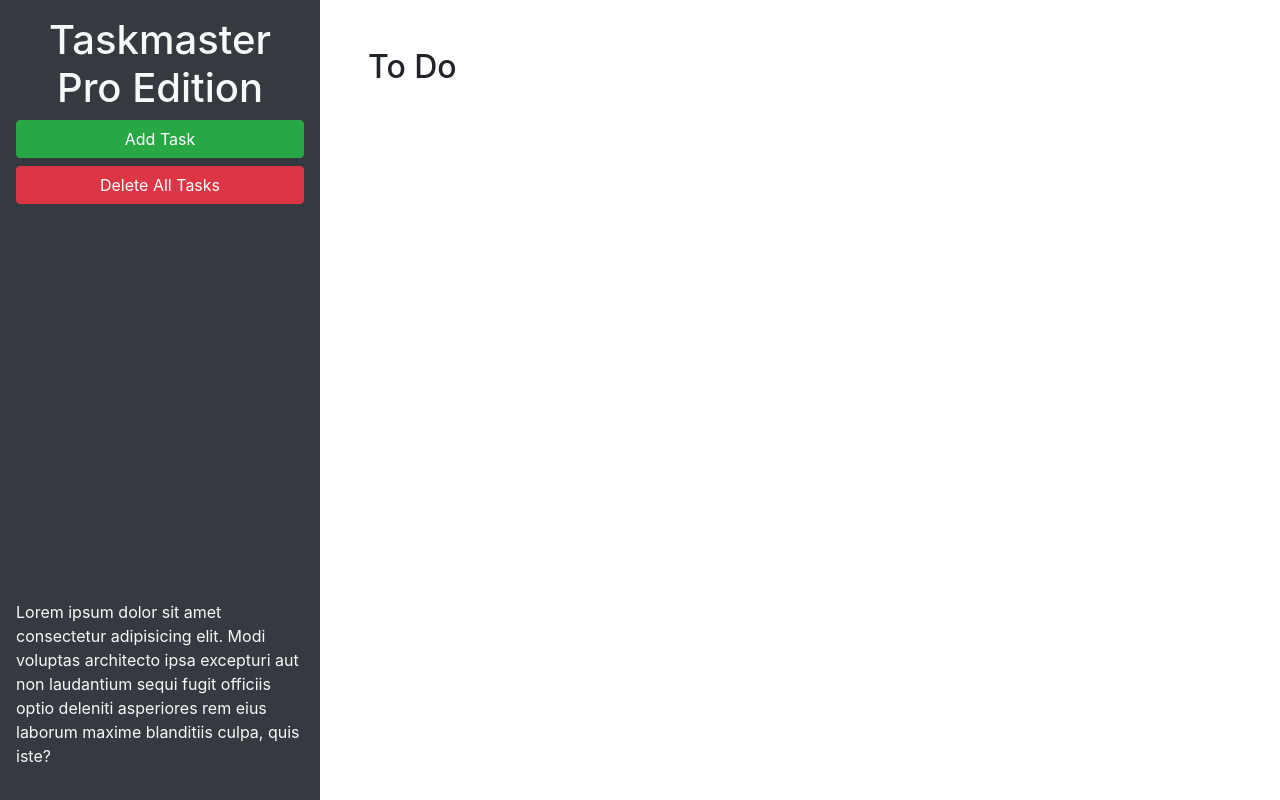
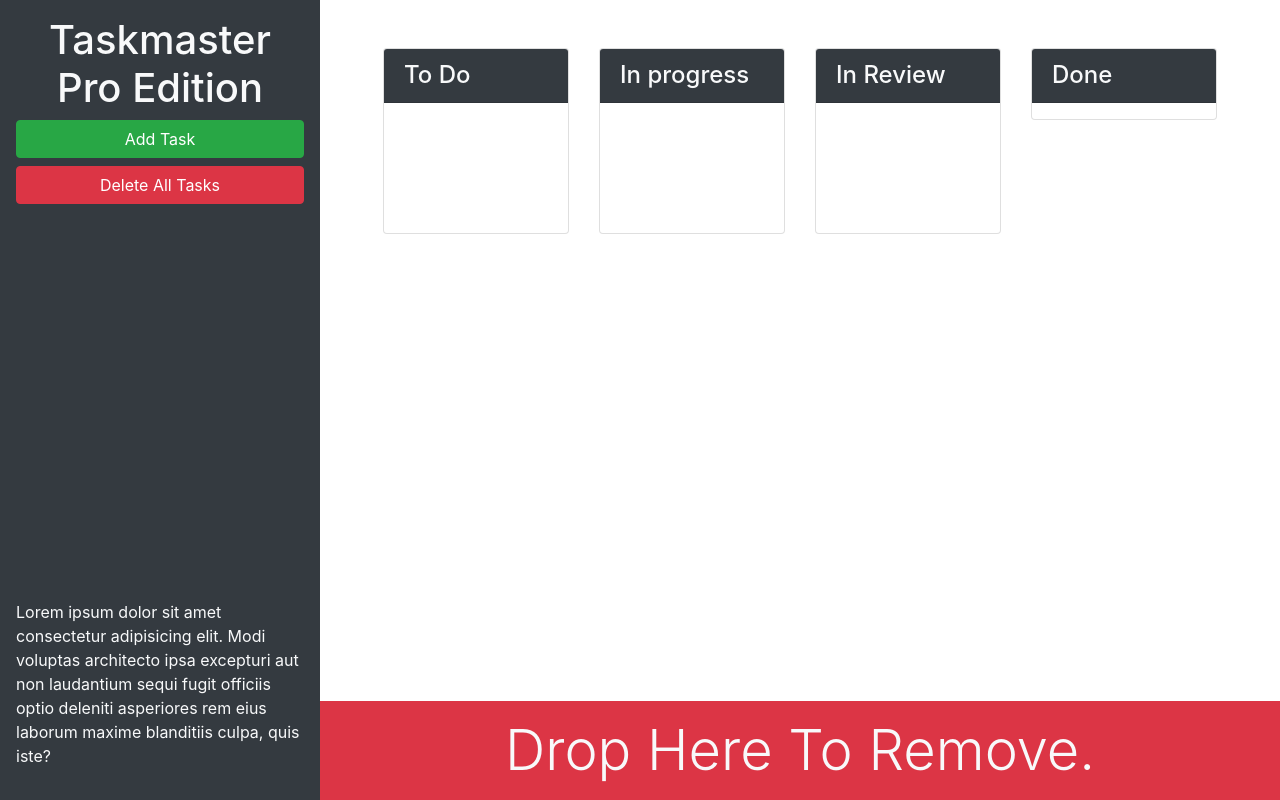
Before and after one commit to JasonKim0122/taskmaster-pro, a plain HTML site: page taskmaster-starter/index.html in a window 1280 px wide. Drawn offline with nearby package versions, Linux system fonts and the light colour scheme.

Commit message:
added bootstrap elements

```diff
--- a/taskmaster-starter/index.html
+++ b/taskmaster-starter/index.html
@@ -13,20 +13,61 @@
 <body>
 
   <div class="row min-vh-100 no-gutters">
-    <header class="col-12 col-lg-3 bg-dark text-light d-flex flex-column p-4 p-lg-3">
+    <header class="col-12 col-lg-3 bg-dark text-light sticky-top d-flex flex-column p-4 p-lg-3">
       <h1 class="text-center">Taskmaster Pro Edition</h1>
       <button id="create-task" class="btn btn-block btn-success" data-toggle="modal" data-target="#task-form-modal">Add
         Task</button>
       <button id="remove-tasks" class="btn btn-block btn-danger">Delete All Tasks</button>
-      <p class="mt-auto">Lorem ipsum dolor sit amet consectetur adipisicing elit. Modi voluptas architecto ipsa
+      <p class="mt-auto d-none d-lg-block">Lorem ipsum dolor sit amet consectetur adipisicing elit. Modi voluptas architecto ipsa
         excepturi aut non
         laudantium sequi fugit officiis optio deleniti asperiores rem eius laborum maxime blanditiis culpa, quis iste?
       </p>
     </header>
-    <main class="col-12 col-lg-9">
-      <div class="m-5">
-        <h2>To Do</h2>
-        <ul id="list-toDo" class="list-group"> </ul>
+    <main class="col-12 col-lg-9 d-flex flex-column">
+      <div class="m-5 row justify-content-around">
+        <!-- to do start -->
+        <div class="col-12 col-md-6 col-xl-3 mb-3">
+          <div class="card">
+            <h4 class="card-header bg-dark text-light"> To Do</h4>
+            <ul id="list-toDo" class="list-group list-group-flush">
+          </li>
+          </ul>
+          </div>
+        </div>
+        <!-- to do end -->
+        <!-- to progress start -->
+        <div class="col-12 col-md-6 col-xl-3 mb-3">
+          <div class="card">
+            <h4 class="card-header bg-dark text-light">In progress</h4>
+            <ul id="list-inProgress" class="list-group list-group-flush">
+          </ul>
+          </div>
+        </div>
+        <!-- In progress end -->
+        <!-- in review start -->
+        <div class="col-12 col-md-6 col-xl-3 mb-3">
+          <div class="card">
+            <h4 class="card-header bg-dark text-light">In Review</h4>
+            <ul id="list-inReview" class="list-group list-group-flush">
+            </ul>
+          </div>
+        </div>
+        <!-- in review end -->
+        <!-- done start -->
+        <div class="col-12 col-md-6 col-xl-3 mb-3">
+          <div class="card">
+            <h4 class="card-header bg-dark text-light">Done</h4>
+            <ul class="list-done" class="list-group list-group-flush">
+
+            </ul>
+          </div>
+        </div>
+        <!-- done end -->
+      </div>
+      <div class="mt-auto" id="trash">
+        <div class="w-100 bg-danger p-3 text-center text-light display-4">
+          Drop Here To Remove.
+        </div>
       </div>
     </main>
   </div>
@@ -46,11 +87,11 @@
           <form>
             <div class="form-group">
               <label for="modalTaskDescription">Task description</label>
-              <textarea id="modalTaskDescription" rows="3"></textarea>
+              <textarea id="modalTaskDescription" rows="3" class="form-control"></textarea>
             </div>
             <div class="form-group">
               <label for="modalDueDate">Due date</label>
-              <input type="text" id="modalDueDate" placeholder="mm/dd/yyyy" autocomplete="off" />
+              <input type="text" class="form-control" id="modalDueDate" placeholder="mm/dd/yyyy" autocomplete="off" />
             </div>
           </form>
         </div>
```
